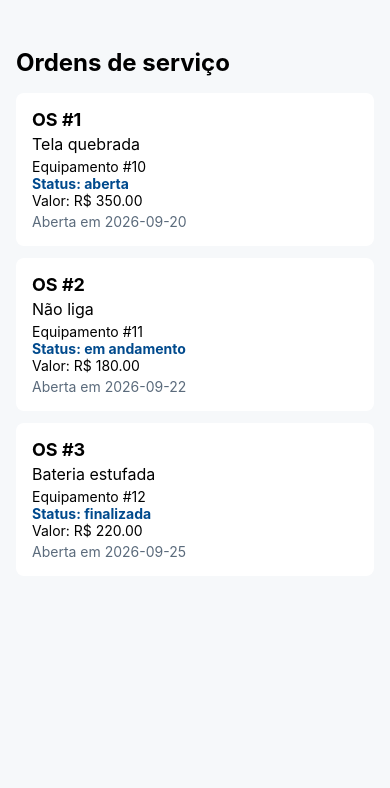
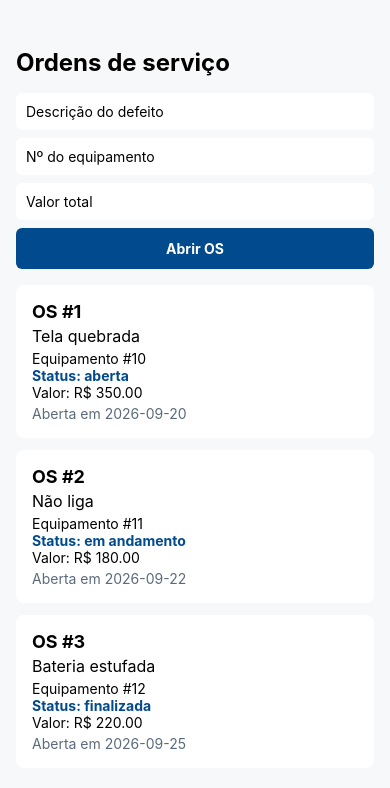
Before and after one commit to AndreLucax12/uc8-projeto-mobile, a React Native app: screen / in a window 390 px wide. Shown: the top 788 px of the page. Built offline with nearby package versions, Linux system fonts and the light colour scheme.

Commit message:
feat: aplicativo do recorte com entrada de dados e lista

```diff
--- a/App.tsx
+++ b/App.tsx
@@ -1,24 +1,43 @@
-import { StatusBar } from "expo-status-bar";
-import { ScrollView, StyleSheet, Text, View } from "react-native";
-import { CartaoOrdemServico } from "./src/componentes/CartaoOrdemServico";
-import type { OrdemServico } from "./src/types/entidades";
-
-const ordens: OrdemServico[] = [
-  { id: 1, equipamentoId: 10, descricaoDefeito: 'Tela quebrada', status: 'aberta', valorTotal: 350, dataAbertura: '2026-09-20' },
-  { id: 2, equipamentoId: 11, descricaoDefeito: 'Não liga', status: 'em andamento', valorTotal: 180, dataAbertura: '2026-09-22' },
-  { id: 3, equipamentoId: 12, descricaoDefeito: 'Bateria estufada', status: 'finalizada', valorTotal: 220, dataAbertura: '2026-09-25' },
-];
-
+import { StatusBar } from 'expo-status-bar';
+import { useEffect, useState } from 'react';
+import { FlatList, StyleSheet, Text, View } from 'react-native';
+import { CartaoOrdemServico } from './src/componentes/CartaoOrdemServico';
+import { FormularioOrdemServico, type DadosOrdemServico } from './src/componentes/FormularioOrdemServico';
+import { buscarOrdens } from './src/servicos/ordensServico';
+import type { OrdemServico } from './src/types/entidades';
 
 export default function App() {
+  const [ordens, setOrdens] = useState<OrdemServico[]>([]);
+  const [carregando, setCarregando] = useState(true);
+
+  useEffect(() => {
+    buscarOrdens().then((dados) => {
+      setOrdens(dados);
+      setCarregando(false);
+    });
+  }, []);
+
+  function adicionar(dados: DadosOrdemServico) {
+    const proximoId = ordens.reduce((maior, atual) => Math.max(maior, atual.id), 0) + 1;
+    setOrdens([{ id: proximoId, ...dados }, ...ordens]);
+  }
+
   return (
     <View style={estilos.tela}>
       <Text style={estilos.cabecalho}>Ordens de serviço</Text>
-      <ScrollView>
-        {ordens.map((ordem) => (
-          <CartaoOrdemServico key={ordem.id} ordem={ordem} />
-        ))}
-      </ScrollView>
+      {carregando ? (
+        <Text style={estilos.aviso}>Carregando ordens...</Text>
+      ) : (
+        <>
+          <FormularioOrdemServico aoAdicionar={adicionar} />
+          <FlatList
+            data={ordens}
+            keyExtractor={(ordem) => String(ordem.id)}
+            renderItem={({ item }) => <CartaoOrdemServico ordem={item} />}
+            ListEmptyComponent={<Text>Nenhuma ordem de serviço.</Text>}
+          />
+        </>
+      )}
       <StatusBar style="auto" />
     </View>
   );
@@ -27,4 +46,5 @@ export default function App() {
 const estilos = StyleSheet.create({
   tela: { flex: 1, backgroundColor: '#F6F8FA', paddingTop: 48, paddingHorizontal: 16 },
   cabecalho: { fontSize: 24, fontWeight: 'bold', marginBottom: 16 },
+  aviso: { color: '#5B6B7C', fontSize: 16 },
 });
--- /dev/null
+++ b/src/servicos/ordensServico.ts
@@ -0,0 +1,14 @@
+import type { OrdemServico } from '../types/entidades';
+
+const ordens: OrdemServico[] = [
+  { id: 1, equipamentoId: 10, descricaoDefeito: 'Tela quebrada', status: 'aberta', valorTotal: 350, dataAbertura: '2026-09-20' },
+  { id: 2, equipamentoId: 11, descricaoDefeito: 'Não liga', status: 'em andamento', valorTotal: 180, dataAbertura: '2026-09-22' },
+  { id: 3, equipamentoId: 12, descricaoDefeito: 'Bateria estufada', status: 'finalizada', valorTotal: 220, dataAbertura: '2026-09-25' },
+];
+
+// Simula uma busca num servidor: um dia esta função buscará dados de verdade.
+export function buscarOrdens(): Promise<OrdemServico[]> {
+  return new Promise((resolve) => {
+    setTimeout(() => resolve(ordens), 1500);
+  });
+}
```
